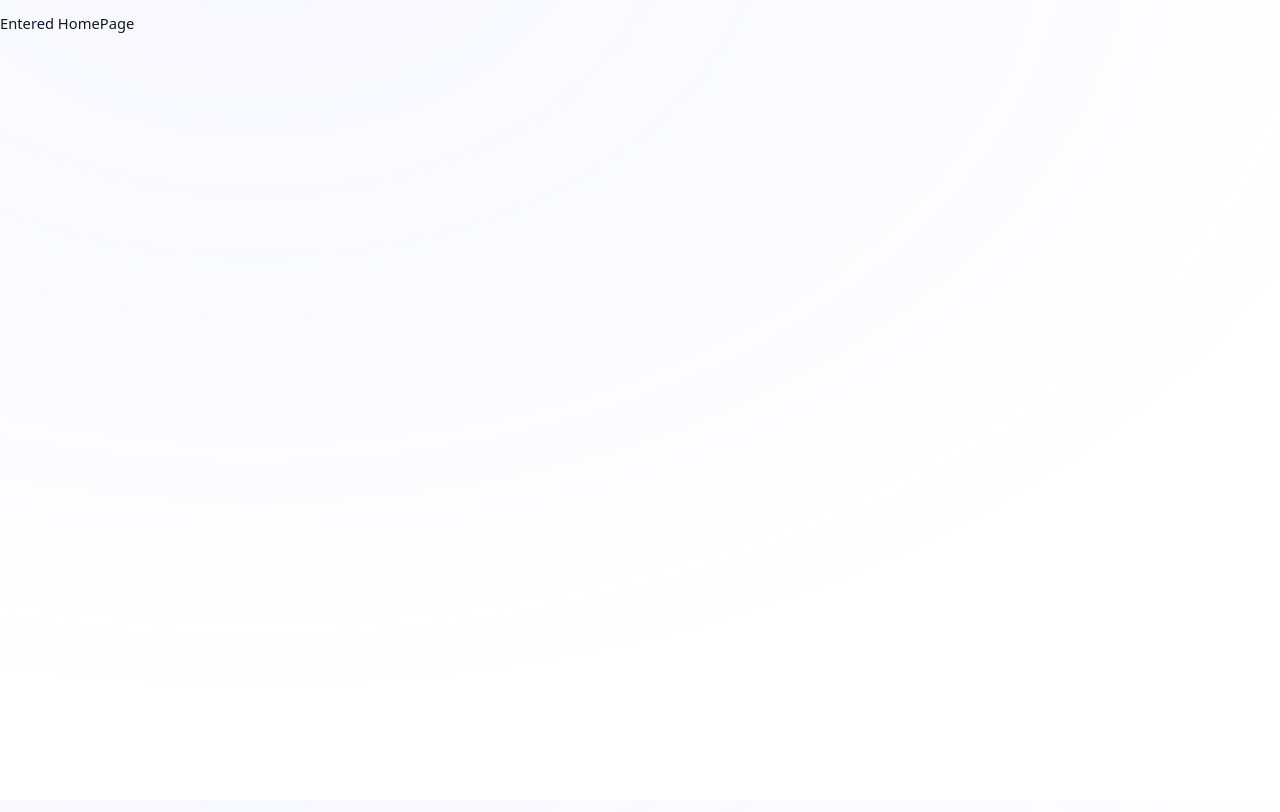
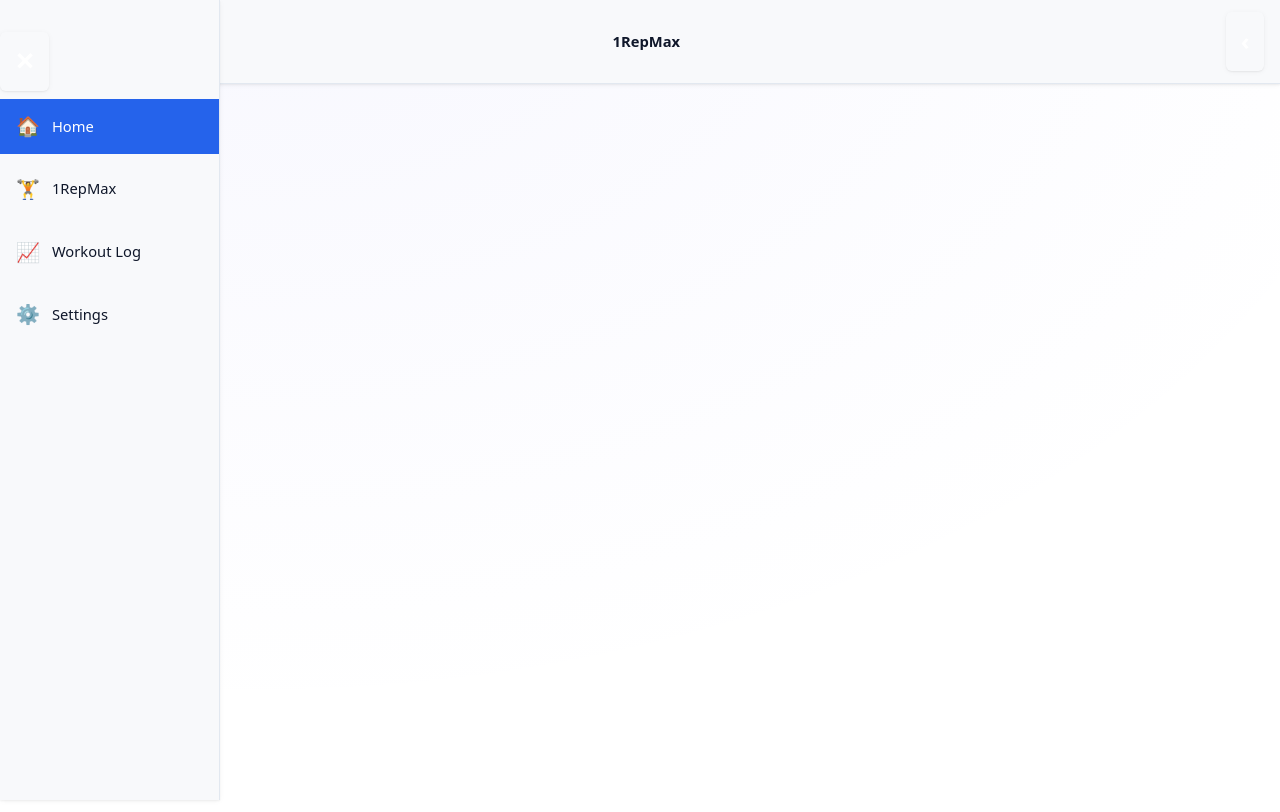
Before and after one commit to BV344/1RepMax, a React (Vite) app in the folder frontend/: page /home in a window 1280 px wide. Built offline with nearby package versions, Linux system fonts and the light colour scheme.

Commit message:
Frontend - Sidebar is almost done. Need to rework some things so it looks better.

```diff
--- /dev/null
+++ b/frontend/src/components/layout/Sidebar.jsx
@@ -0,0 +1,76 @@
+import { useState } from "react";
+import { NavLink } from "react-router-dom";
+import "../../styles/Sidebar.css"
+
+
+const nav = [
+    { to: "/home", label: "Home", icon: "🏠"},
+    {to: "/1repmax", label: "1RepMax", icon: "🏋️"},
+    {to: "/workout-log", label: "Workout Log", icon: "📈"},
+    {to: "/settings", label: "Settings", icon: "⚙️"}
+    ];
+
+
+export default function Sidebar(){
+    const [open, setOpen] = useState(false);
+    const [collapsed, setCollapsed] = useState(false);
+
+    return (
+        <>
+            {/* Top Bar */}
+            <div className="sb-topbar">
+                <button
+                    className="button-iconbtn"
+                    aria-label="Open sidebar"
+                    onClick={() => setOpen(true)}
+                >
+                    ☰
+                </button>
+                <strong>1RepMax</strong>
+                <button
+                    className="button-iconbtn"
+                    aria-label={collapsed ? "Expand sidebar" : "Collapse sidebar"}
+                    onClick={() => setCollapsed((v) => !v)}
+                    title={collapsed ? "Expand" : "Collapse"}
+                >
+                    {collapsed ? "›" : "‹"}
+                </button>
+            </div>
+
+            {/* Overlay (mobile) */}
+            {open && <button className="sb-overlay" aria-label="Close overlay" onClick={() => setOpen(false)} />}
+
+            {/* Sidebar */}
+            <nav
+                className={`sb-nav ${open ? "is-open " : ""}${collapsed ? "collapsed" : ""}`}
+                role="navigation"
+                aria-label="Sidebar"
+                aria-expanded={open ? "true" : "false"}
+            >
+                <div className="cluster">
+                    <button className="button-iconbtn" aria-label="Close sidebar" onClick={() => setOpen(false)}>
+                        ✕
+                    </button>
+                </div>
+
+                {nav.map((item) => (
+                    <NavLink
+                        key={item.to}
+                        to={item.to}
+                        className={({ isActive }) => `sb-link${isActive ? " sb-link--active" : ""}`}
+                        title={collapsed ? item.label : undefined}
+                        onClick={() => setOpen(false)}
+                    >
+                        <span className="sb-icon" aria-hidden="true">{item.icon}</span>
+                        {!collapsed && <span className="sb-text">{item.label}</span>}
+                    </NavLink>
+                ))}
+            </nav>
+
+            {/* Footer Actions */}
+            <div className={`sb-foot${collapsed ? " is-collapsed": ""}`}>
+                <button className="sb-signout-btn">{collapsed ? "↩︎" : "Sign Out ↩︎"}</button>
+            </div>
+        </>
+    );
+}
--- a/frontend/src/pages/CreateAccount.jsx
+++ b/frontend/src/pages/CreateAccount.jsx
@@ -1,4 +1,5 @@
 import { useState, useMemo } from "react"
+import { useNavigate } from "react-router-dom"
 import '../styles/CreateAccount.css'
 
 export default function CreateAccount() {
@@ -9,6 +10,8 @@ export default function CreateAccount() {
     const [confirmPassword, setConfirmPassword] = useState("");
     const [isSubmitting, setIsSubmitting] = useState(false);
     const [showPassword, setShowPassword] = useState(false);
+
+    const navigate = useNavigate();
 
 
     const passwordEntered = password.length > 0 && confirmPassword.length > 0;
@@ -45,11 +48,17 @@ export default function CreateAccount() {
             const data = await response.json();
 
             if(!response.ok){
-                throw new Error(data?.message || "Failed to Create Account");
+                new Error(data?.message || "Failed to Create Account");
             }
 
             alert(data.message || "Account Created");
-            // TODO: Navigate to Homepage
+            // Store JWT for later authentication
+            localStorage.setItem("access_token", data.access_token);
+
+            // Once account is created, go to HomePage
+            navigate("/home");
+
+
 
         } catch(err){
             console.error(`Could not create account: ${err}`);
--- a/frontend/src/pages/Home.jsx
+++ b/frontend/src/pages/Home.jsx
@@ -1,7 +1,9 @@
+import Sidebar from "../components/layout/Sidebar.jsx";
 import "../styles/Home.css"
+
 
 export default function Home(){
     return(
-        <p>Entered HomePage</p>
+        <Sidebar />
     )
 }
--- /dev/null
+++ b/frontend/src/styles/Sidebar.css
@@ -0,0 +1,117 @@
+/* ===========================
+   Sidebar Component Styles
+   =========================== */
+
+.sb-topbar {
+    display: flex;
+    align-items: center;
+    justify-content: space-between;
+    padding: var(--space-3) var(--space-4);
+    background: var(--bg-elev);
+    border-bottom: 1px solid var(--border);
+    box-shadow: var(--shadow-1);
+}
+
+.button-iconbtn {
+    background: none;
+    border: none;
+    font-size: 1.5rem;
+    cursor: pointer;
+}
+
+.sb-overlay {
+    position: fixed;
+    inset: 0;
+    background: rgba(0, 0, 0, 0.4);
+    border: none;
+    cursor: pointer;
+    z-index: 10;
+}
+
+/* Sidebar Navigation */
+.sb-nav {
+    position: fixed;
+    top: 0;
+    left: 0;
+    width: 220px;
+    height: 100vh;
+    background: var(--bg-elev);
+    border-right: 1px solid var(--border);
+    padding-top: var(--space-6);
+    display: flex;
+    flex-direction: column;
+    gap: var(--space-2);
+    box-shadow: var(--shadow-1);
+    z-index: 20;
+}
+
+.sb-link {
+    display: flex;
+    align-items: center;
+    gap: var(--space-3);
+    padding: var(--space-3) var(--space-4);
+    color: var(--text);
+    text-decoration: none;
+    font-weight: 500;
+    transition: background 0.2s ease, color 0.2s ease;
+}
+
+.sb-link:hover {
+    background: var(--primary);
+    color: var(--primary-contrast);
+}
+
+.sb-link--active {
+    background: var(--primary);
+    color: var(--primary-contrast);
+}
+
+.sb-icon {
+    font-size: 1.2rem;
+}
+
+.sb-foot {
+    position: fixed;
+    bottom: 0;
+    left: 0;
+    width: 220px;
+    border-top: 1px solid var(--border);
+    background: var(--bg-elev);
+    padding: var(--space-3);
+}
+
+.sb-signout-btn {
+    width: 100%;
+    background: var(--danger);
+    color: var(--primary-contrast);
+    border: none;
+    padding: var(--space-3);
+    border-radius: var(--radius-1);
+    font-weight: 600;
+    cursor: pointer;
+}
+
+.sb-signout-btn:hover {
+    filter: brightness(1.05);
+}
+
+/* Collapsed state (optional) */
+.sb-nav.collapsed,
+.sb-foot.collapsed {
+    width: 70px;
+}
+
+.sb-nav.collapsed .sb-text,
+.sb-foot.collapsed .sb-signout-btn span {
+    display: none;
+}
+
+/* Responsive */
+@media (max-width: 800px) {
+    .sb-nav {
+        width: 200px;
+    }
+    .sb-foot {
+        width: 200px;
+    }
+}
```
